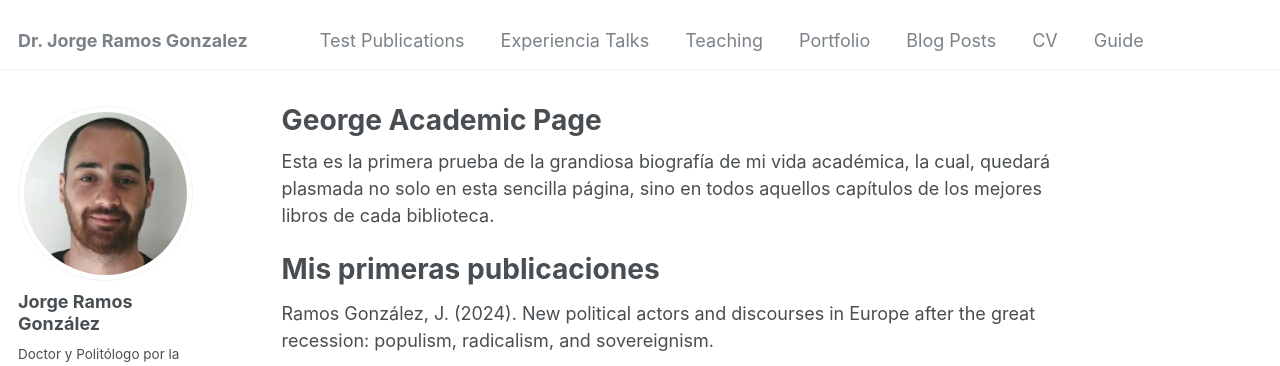
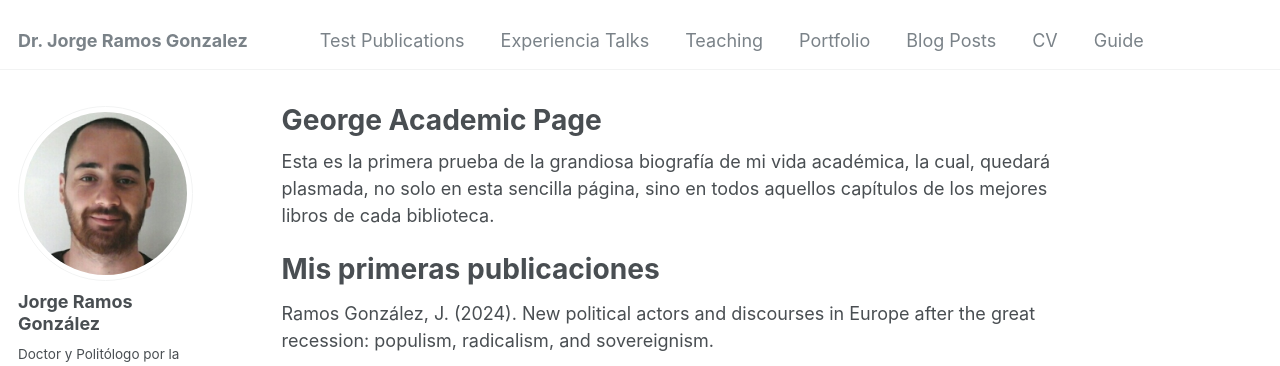
Before and after one commit to jramosgonzalez/drjramos, a Jekyll site: the page built from _pages/about.md, in a window 1280 px wide and 900 px high. Shown: the top 366 px of the window. Built offline with Jekyll 4.4.1, drawn with Linux system fonts in a browser that asks for light colours; some web fonts are replaced.

```diff
--- a/_pages/about.md
+++ b/_pages/about.md
@@ -7,7 +7,7 @@ redirect_from:
   - /about.html
 ---
 
-Esta es la primera prueba de la grandiosa biografía de mi vida académica, la cual, quedará plasmada no solo en esta sencilla página, sino en todos aquellos capítulos de los mejores libros de cada biblioteca.
+Esta es la primera prueba de la grandiosa biografía de mi vida académica, la cual, quedará plasmada, no solo en esta sencilla página, sino en todos aquellos capítulos de los mejores libros de cada biblioteca.
 
 Mis primeras publicaciones
 ======
```
